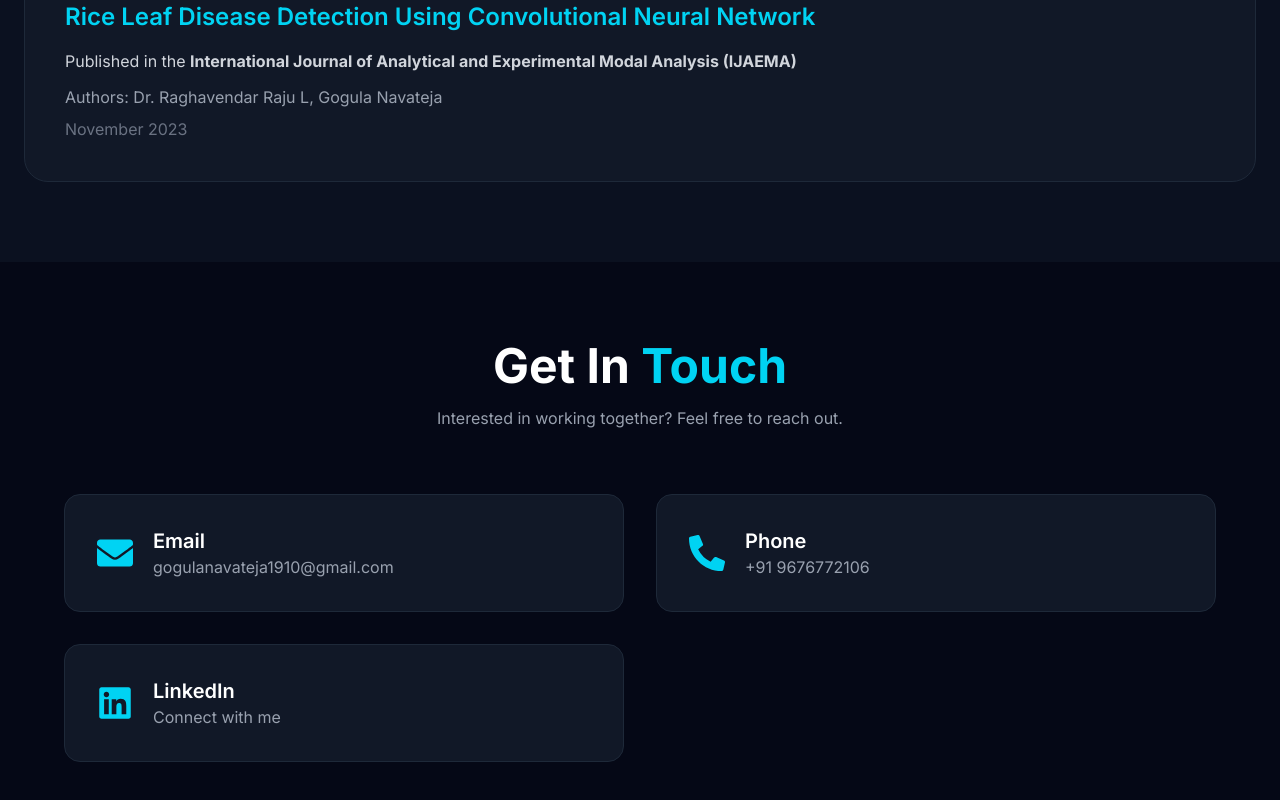
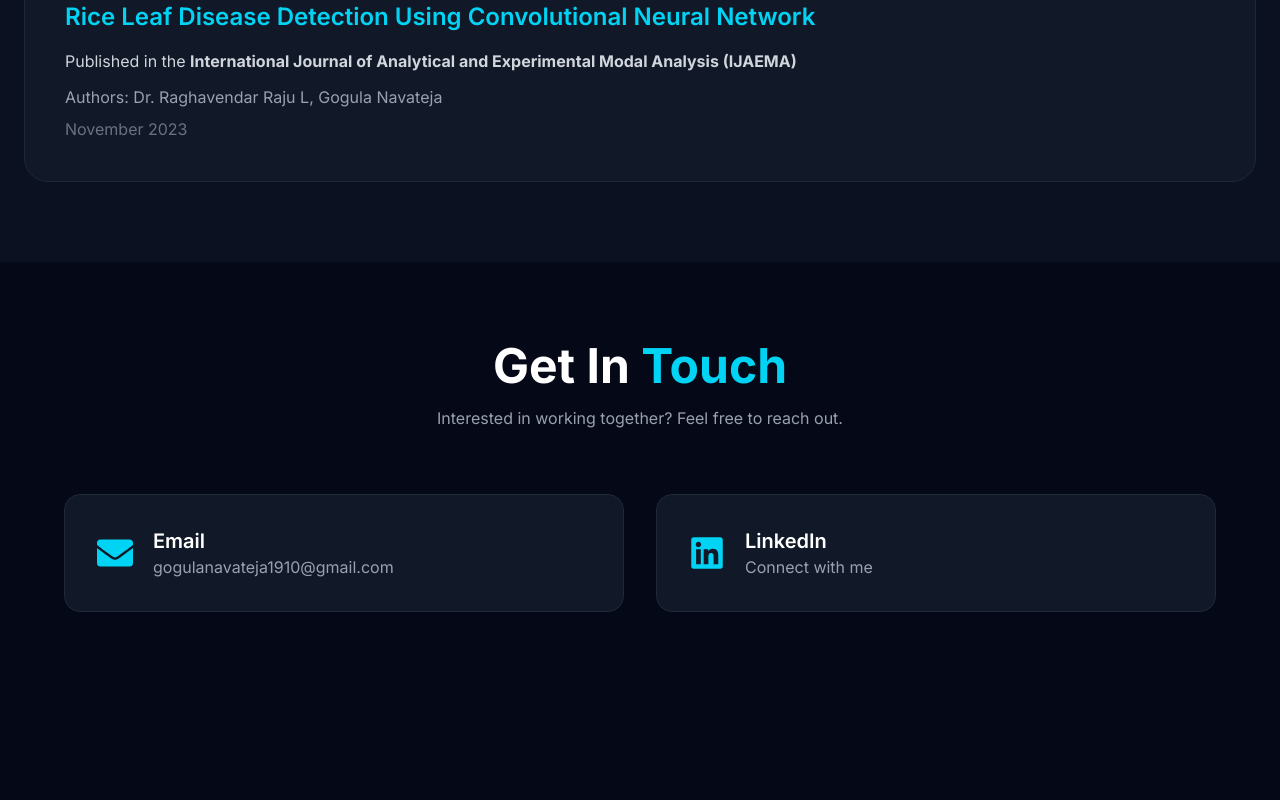
Before and after one commit to Navateja-gupta/navateja-portfolio, a Next.js app: page / in a window 1280 px wide. Shown: the part 7476-8276 px from the top of the page. After the commit the page ends 8168 px from the top, so only its background shows below. Built offline with nearby package versions, Linux system fonts and the light colour scheme.

Commit message:
Updated contact section

```diff
--- a/components/Contact.tsx
+++ b/components/Contact.tsx
@@ -51,7 +51,7 @@ export default function Contact() {
 
           </motion.a>
 
-          <motion.a
+          {/* <motion.a
             whileHover={{ scale: 1.03 }}
             href="tel:+919676772106"
             className="bg-[#111827] rounded-2xl p-8 flex items-center gap-5 border border-gray-800 hover:border-cyan-400"
@@ -66,7 +66,7 @@ export default function Contact() {
               </p>
             </div>
 
-          </motion.a>
+          </motion.a> */}
 
           <motion.a
             whileHover={{ scale: 1.03 }}
```
